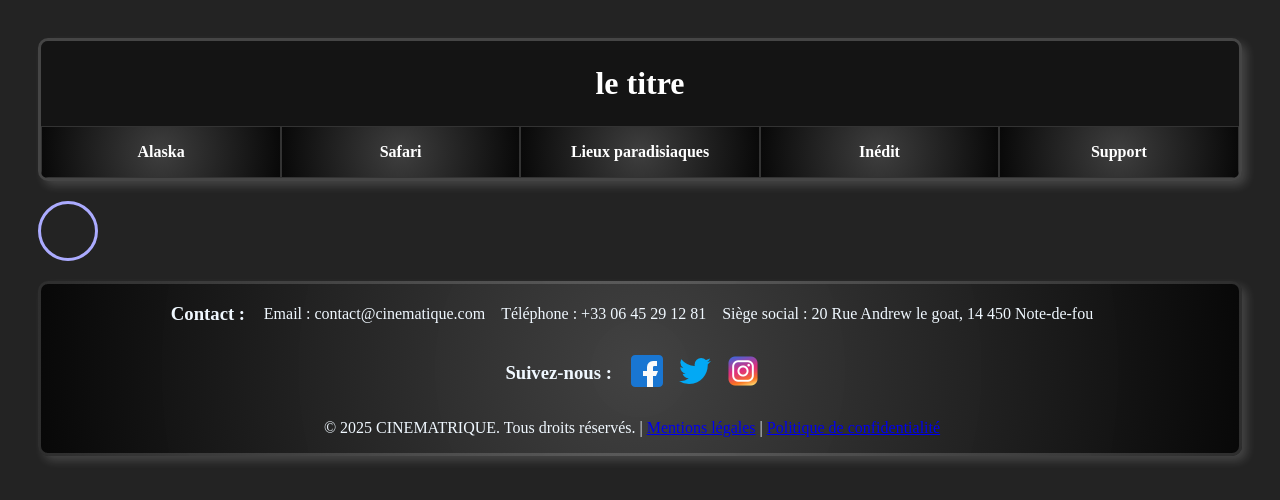
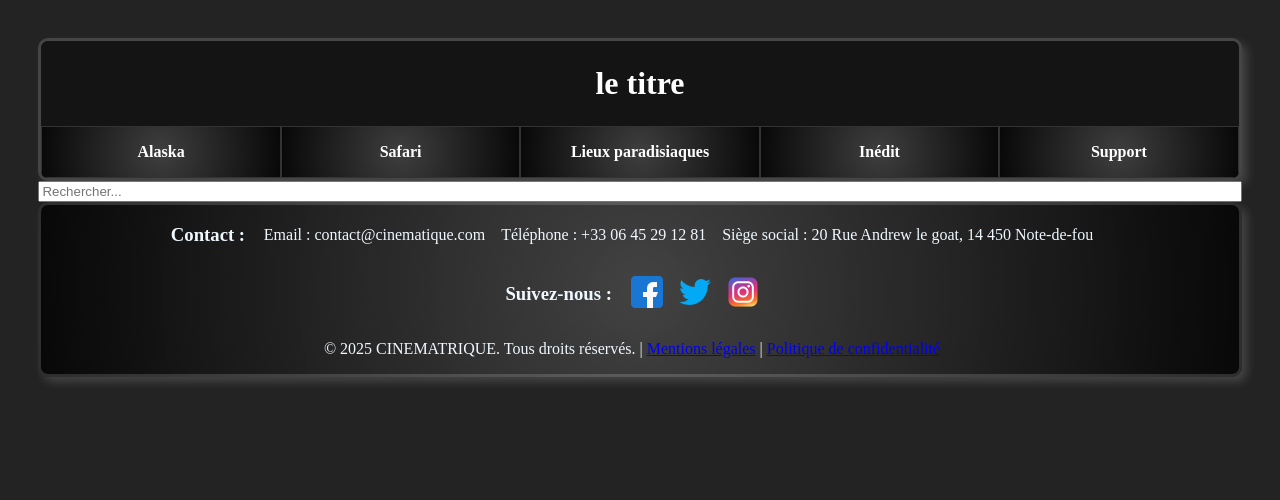
Before and after one commit to KNS-Ashura/Projet_JS, a plain HTML site: page index.html in a window 1280 px wide. Drawn offline with nearby package versions, Linux system fonts and the light colour scheme; no server answers.

Commit message:
premiere version de la barre de recherche

```diff
--- a/css_main/main.css
+++ b/css_main/main.css
@@ -4,52 +4,3 @@
     flex-direction: row;
     flex-wrap: wrap;
 }
-
-.search_bar {
-    position: relative;
-    justify-content: start;
-    margin: 20px 0;
-    width: fit-content;
-    top: 0;
-    transform: none;
-}
-
-.input {
-    padding: 10px;
-    width: 60px;
-    height: 60px;
-    background: none;
-    border: 3px solid #ababff;
-    border-radius: 50px;
-    box-sizing: border-box;
-    font-family: Comic Sans MS;
-    font-size: 20px;
-    color: #ababff;
-    outline: none;
-    transition: all 0.8s ease;
-}
-
-.input.open {
-    width: 300px;
-    background: #221b3d;
-    border-radius: 10px;
-    color: #fff;
-}
-
-.btn_search_bar {
-    position: absolute;
-    width: 60px;
-    height: 60px;
-    top: 0;
-    right: 0;
-    background: none;
-    border: none;
-    box-sizing: border-box;
-    outline: none;
-    cursor: pointer;
-    transition: transform 0.2s ease-in-out;
-}
-
-.btn_search_bar:hover {
-    transform: scale(1.1);
-}
--- a/index.html
+++ b/index.html
@@ -37,14 +37,10 @@
         </div>
     </header>
     <main>
-        <div class="search_bar">
-            <form name="search">
-                <input type="text" class="input" name="txt">
-            </form>
-            <div class="btn_search_bar" onclick="document.search.txt.value = ''">
-         <span></span>
-         <span></span>
-         </div>
+        <div class="search-container">
+            <input type="text" class="input" placeholder="Rechercher..." id="searchInput">
+        </div>
+        <div class="results" id="results"></div>
         <div id="main-container"></div>
     </main>
         <footer>
--- a/main.js
+++ b/main.js
@@ -1,6 +1,9 @@
+searchInput.addEventListener('input', (event) => {
+  const query = event.target.value;
 
+  console.log(query)
 
-const url = "http://www.omdbapi.com/?apikey=5c8a1596&s=joker&page=1";
+  const url = `http://www.omdbapi.com/?apikey=5c8a1596&s=${query}&page=1`;
 
 fetch(url)
   .then(response => response.json())
@@ -43,24 +46,4 @@ fetch(url)
   .catch(error => {
     console.error('Erreur:', error);
   });
-
-  document.querySelector('.input').addEventListener('focus', function () {
-    this.classList.add('click');
 });
-
-document.querySelector('.input').addEventListener('blur', function () {
-    this.classList.remove('click');
-});
-
-
-const searchInput = document.querySelector('.input');
-
-searchInput.addEventListener('click', () => {
-    searchInput.classList.add('open');
-});
-
-document.addEventListener('click', (event) => {
-    if (!searchInput.contains(event.target)) {
-        searchInput.classList.remove('open');
-    }
-});
```
